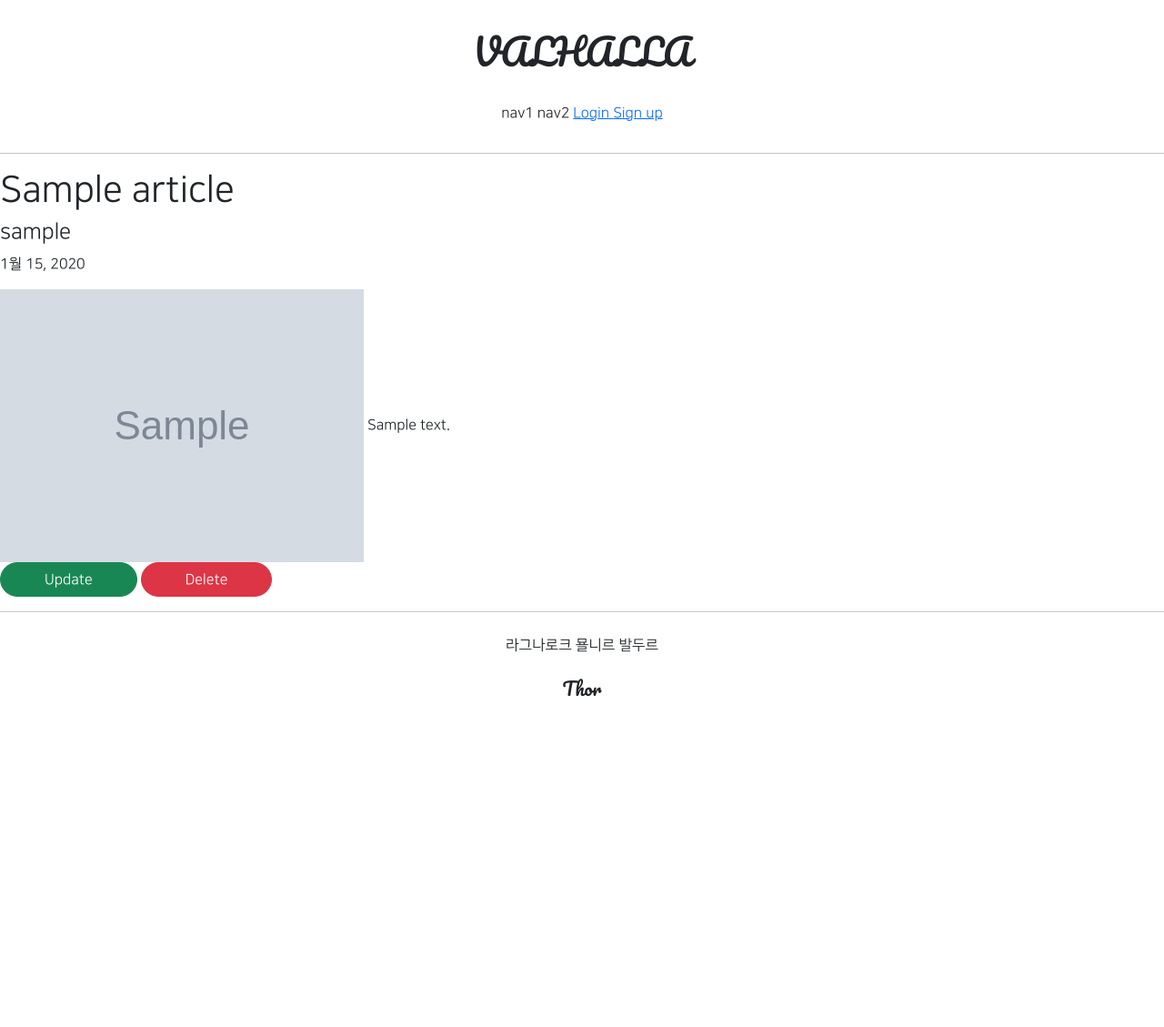
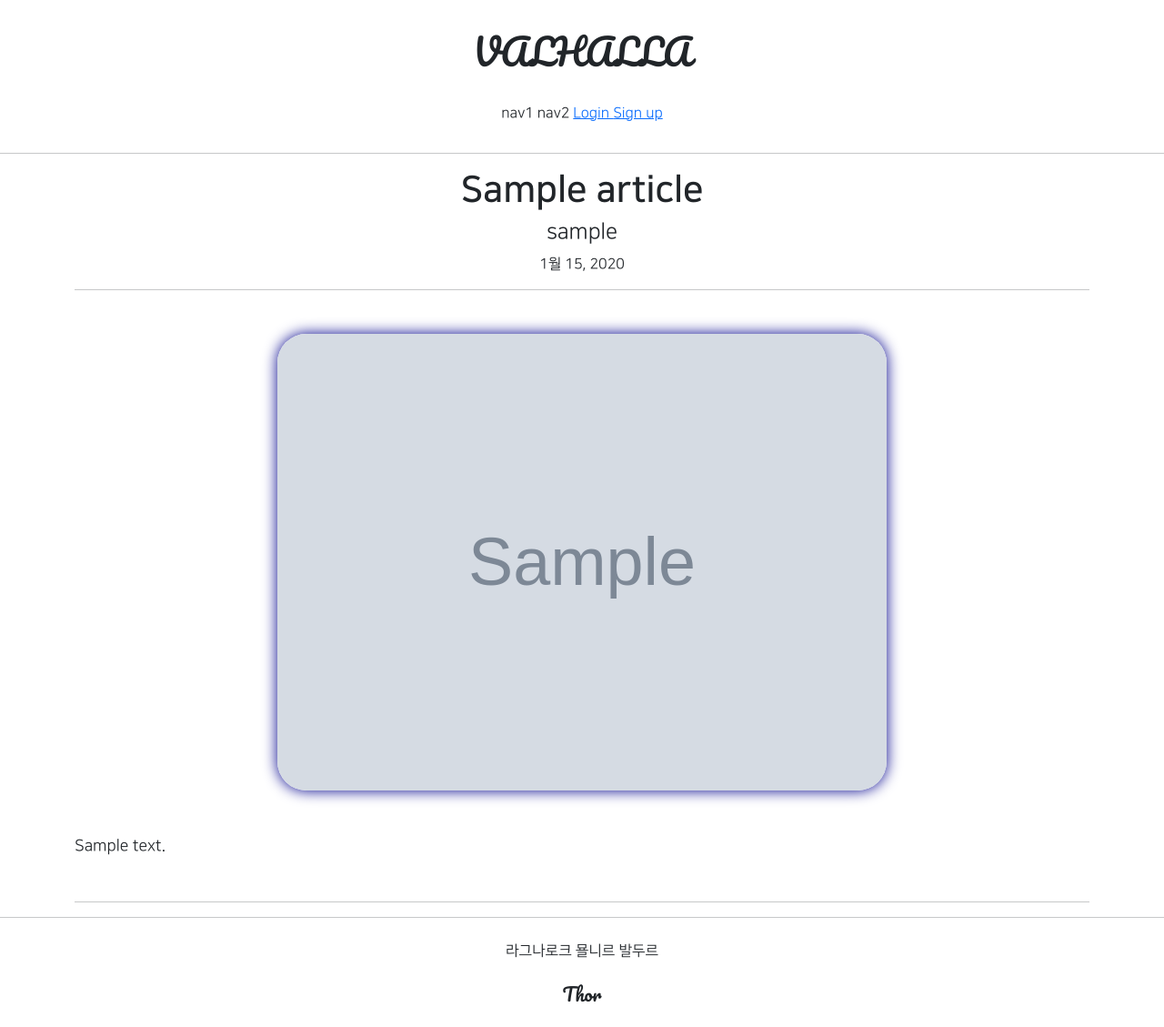
Before and after one commit to surlyban-selor/NEXTPROJECT, a Django app: page /articles/detail/1 in a window 1280 px wide. Shown: the whole page at 91% size. Before the commit the page ends 765 px from the top, so only its background shows below. Run offline with Django 3.2, Linux system fonts and the light colour scheme; tables that the repository leaves empty hold one stand-in row (values such as "Sample post"); grey boxes marked "Sample" are stand-in pictures; parts of the project's set-up code (start-up, migrations or seed data) failed here and were passed over; some libraries are stand-ins or nearby versions.

Commit message:
8/6 Andvari 1

```diff
--- a/articleapp/templates/articleapp/detail.html
+++ b/articleapp/templates/articleapp/detail.html
@@ -5,17 +5,25 @@
 
 
 
-    <div>
-        <div>
+    <div class="container text-center">
+        <div clas="my-5">
             {#     게시글 제목, 글쓴이, 작성일자      #}
-            <h1>{{ target_article.title }}</h1>
+            <h1 class="NNS_B">{{ target_article.title }}</h1>
             <h4>{{ target_article.writer.profile.nickname }}</h4>
             <p>{{ target_article.created_at }}</p>
         </div>
-        <div>
+
+        <hr>
+
+        <div class="my-5">
             {#     게시글 대표이미지, 글 내용       #}
-            <img src="{{ target_article.image.url }}" alt="">
-            {{ target_article.content }}
+            <img src="{{ target_article.image.url }}"
+                 class="article_image"
+                 alt="">
+            <div class="my-5 article_content">
+                {{ target_article.content }}
+            </div>
+            {% if target_article.writer == user %}
             <div>
                 <a href="{% url 'articleapp:update' pk=target_article.pk %}"
                     class="btn btn-success rounded-pill px-5">
@@ -26,6 +34,13 @@
                     Delete
                 </a>
             </div>
+            {% endif %}
+        </div>
+
+        <hr>
+
+        <div>
+            {#    댓글 내용  #}
         </div>
     </div>
 
--- a/static/base.css
+++ b/static/base.css
@@ -43,3 +43,14 @@
 .round_button:hover {
     color: dimgrey;
 }
+
+.article_content {
+    text-align: left;
+    font-size: 1.1rem;
+}
+
+.article_image {
+    border-radius: 2rem;
+    width: 60%;
+    box-shadow: 0 0 1rem darkblue;
+}
```
